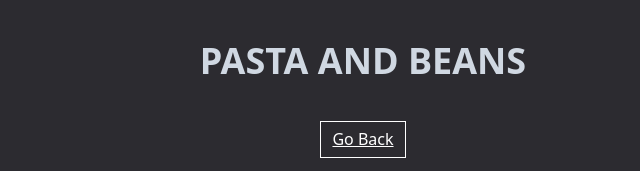
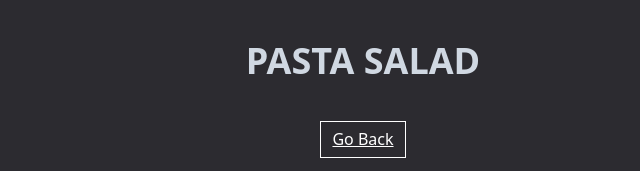
Before and after one commit to andrew27k/Odin-Recipes, a plain HTML site: page recipes/pasta-salad.html in a window 1280 px wide. Shown: the top 171 px of the page, without its empty margins (277-917 px from the left). Drawn offline with Linux system fonts and the light colour scheme.

Commit message:
Update pasta-salad.html

```diff
--- a/recipes/pasta-salad.html
+++ b/recipes/pasta-salad.html
@@ -7,7 +7,7 @@
     <title>Garlic Chicken</title>
 </head>
 <body>
-        <h1>Pasta and Beans</h1>
+        <h1>Pasta Salad</h1>
         <a href="../index.html" class="home">Go Back</a>
         <img src="https://www.allrecipes.com/thmb/nBAjV-XPvaTuJiUZWohrpagNud0=/0x512/filters:no_upscale():max_bytes(150000):strip_icc():format(webp)/73963-pasta-salad-with-homemade-dressing-DDMFS-4x3-7e31a543fc6844afbc004b88c25fe525.jpg" alt="">
         <h2>Ingredients</h2>
```
